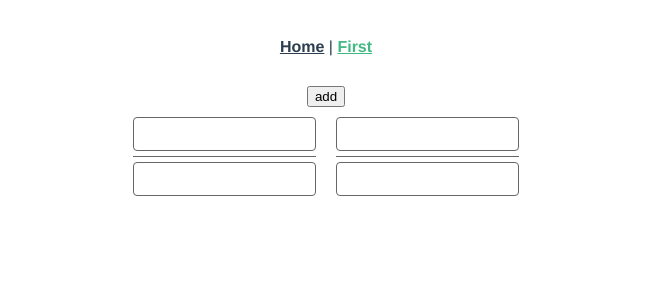
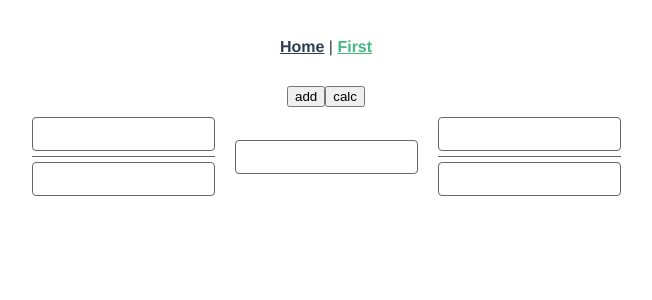
Before and after one commit to AlexanderInsulin/topln, a Vue app: page /first in a window 1280 px wide. Shown: the top 300 px of the page, without its empty margins (314-966 px from the left). Built offline with nearby package versions, Linux system fonts and the light colour scheme.

Commit message:
Connect calculation backend and store

```diff
--- /dev/null
+++ b/src/components/Operator.vue
@@ -0,0 +1,52 @@
+<template>
+    <div class="operator">
+        <input
+            class="operator__input"
+            v-operators
+            :value="value.numerator"
+            @filtered="updateOperator($event)"
+        >
+    </div>
+</template>
+
+<script>
+import operators from '../directives/onlyOperators'
+
+export default {
+  directives: {
+    operators
+  },
+  props: {
+    value: {
+      type: String,
+      default: ''
+    }
+  },
+  methods: {
+    updateOperator (event) {
+      this.$emit('updateOperator', event.detail)
+    }
+  }
+}
+</script>
+
+<style lang="scss" scoped>
+.operator {
+    display: flex;
+    flex-direction: column;
+    justify-content: center;
+    width: auto;
+    margin: 10px;
+
+    &__input {
+        min-width: 30px;
+        width: auto;
+        height: 30px;
+        border-radius: 4px;
+        border: solid #666 1px;
+        outline: none;
+        transition: border-color 0.3s;
+        text-align: center
+    }
+}
+</style>
--- /dev/null
+++ b/src/directives/onlyOperators.js
@@ -0,0 +1,28 @@
+const reOperator = /^\)?[\/\*\+\-]?\(?$/
+
+const filerInputEvent = (data) => new CustomEvent('filtered', { detail: data })
+
+const onInput = (el, vnode) => {
+  let a = reOperator.test(el.value) || el.value.length === 0
+  if (a) {
+    el.dataset.prevValue = el.value
+    el.style.borderColor = '#666'
+  } else {
+    el.value = el.dataset.prevValue
+    el.style.borderColor = '#f00'
+    setTimeout(() => { el.style.borderColor = '#666' }, 300)
+  }
+  vnode.elm.dispatchEvent(filerInputEvent(el.value))
+}
+
+const onlyOperators = {
+  bind: (el, binding, vnode) => {
+    el.dataset.prevValue = el.value
+    el.addEventListener('input', () => onInput(el, vnode))
+  },
+  componentUpdated: (el) => {
+    el.dataset.prevValue = 'el.value'
+  }
+}
+
+export default onlyOperators
--- a/src/store/modules/calculator.js
+++ b/src/store/modules/calculator.js
@@ -1,3 +1,5 @@
+import { toPostfix, evalPostfix } from '@/utils'
+
 const emptyFraction = { numerator: '', denominator: '' }
 
 const initialState = {
@@ -16,7 +18,7 @@ const getters = {
   toString: (state, getters) =>
     (getters.filled
       ? (state.fractions.map((fraction, index) => (
-        `${fraction.numerator}/${fraction.denominator}${state.operators[index] ? ' ' + state.operators[index] : ''}`
+        `${fraction.numerator}/${fraction.denominator}${state.operators[index] ? ' ' + state.operators[index].split('').join(' ') : ''}`
       )))
       : [])
       .join(' ')
@@ -24,7 +26,18 @@ const getters = {
 
 const actions = {
   addFraction: (context) => context.commit('addFraction'),
-  updateFraction: (context, {index, data}) => context.commit('updateFraction', {index, data})
+  updateFraction: (context, {index, data}) => context.commit('updateFraction', {index, data}),
+  updateOperator: (context, {index, data}) => context.commit('updateOperator', {index, data}),
+  calculate: (context) => {
+    try {
+      let postfix = toPostfix(context.getters.toString)
+      let value = evalPostfix(postfix).split('/')
+      let fraction = { numerator: value[0], denominator: value[1] }
+      context.commit('setValue', fraction)
+    } catch (e) {
+      console.log('shit')
+    }
+  }
 }
 
 const mutations = {
@@ -33,10 +46,14 @@ const mutations = {
     state.operators.unshift('')
   },
   updateFraction: (state, { index, data }) => {
-    let fraction = state.fractions.find((fraction, findex) => index === findex)
+    let fraction = state.fractions.find((fraction, fIndex) => index === fIndex)
     fraction.denominator = data.denominator
     fraction.numerator = data.numerator
-  }
+  },
+  updateOperator: (state, { index, data }) => {
+    state.operators[index] = data
+  },
+  setValue: (state, fraction) => { state.value = fraction }
 }
 
 export default {
--- /dev/null
+++ b/src/utils/index.js
@@ -0,0 +1,7 @@
+import toPostfix from './toPostfix'
+import evalPostfix from './evalPostfix'
+
+export {
+  toPostfix,
+  evalPostfix
+}
--- a/src/views/First.vue
+++ b/src/views/First.vue
@@ -1,13 +1,24 @@
 <template>
     <div>
         <button @click="addFraction">add</button>
+        <button @click="calculate">calc</button>
         <div class="first__container__fraction-container">
-            <fraction
+            <div
+                class="first__container__fraction-container__group"
                 v-for="(fraction, index) in fractions"
                 :key="index"
-                :value="fraction"
-                @updateFraction="updateFraction({index, data: $event})"
-            />
+            >
+                <fraction
+                    :value="fraction"
+                    @updateFraction="updateFraction({index, data: $event})"
+                />
+                <operator
+                    v-if="operators[index] != undefined"
+                    :value="operators[index]"
+                    @updateOperator="updateOperator({index, data: $event})"
+                />
+            </div>
+
         </div>
     </div>
 </template>
@@ -15,10 +26,11 @@
 <script>
 import { mapState, mapActions } from 'vuex'
 import Fraction from '@/components/Fraction'
+import Operator from '../components/Operator'
 
 export default {
   components: {
-    Fraction
+    Fraction, Operator
   },
   data: () => ({
     text: ''
@@ -28,7 +40,7 @@ export default {
     'fractions', 'operators'
   ]),
   methods: mapActions('calculator', [
-    'addFraction', 'updateFraction'
+    'addFraction', 'updateFraction', 'updateOperator', 'calculate'
   ])
 
 }
@@ -42,7 +54,13 @@ export default {
         &__fraction-container {
             display: flex;
             justify-content: center;
-            flex-wrap: wrap
+            flex-wrap: wrap;
+
+            &__group {
+                display: flex;
+                justify-content: center;
+                align-content: center;
+            }
         }
     }
 </style>
```
